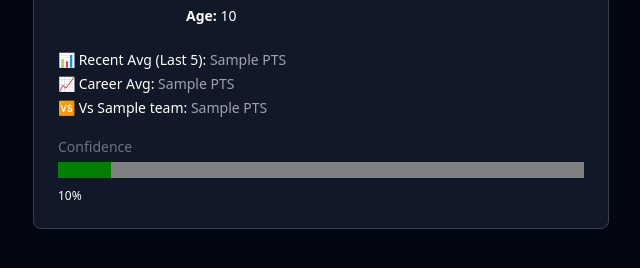
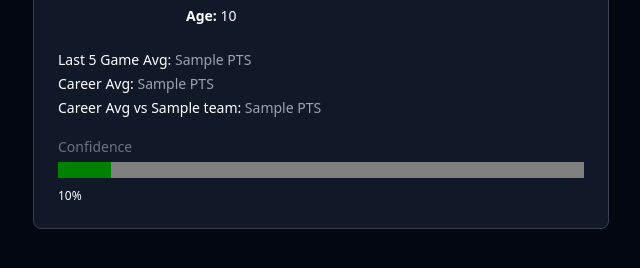
Before and after one commit to lukechambers5/nba-points-ml, a Flask app: template templates/index.html in a window 1280 px wide. Shown: the part 459-727 px from the top of the page, without its empty margins (319-959 px from the left). Run offline with Flask 3, Linux system fonts and the light colour scheme; the template is opened without the code that fills it: most values are stand-ins (such as "Sample title", 1, 10 or a date in 2020); some libraries are stand-ins or nearby versions.

Commit message:
changed frontend

```diff
--- a/templates/index.html
+++ b/templates/index.html
@@ -41,9 +41,9 @@
       </div>
 
       <div class="mt-6 space-y-1 text-sm text-gray-400">
-        <p>📊 <span class="text-white">Recent Avg (Last 5):</span> {{ prediction.recent_ppg }} PTS</p>
-        <p>📈 <span class="text-white">Career Avg:</span> {{ prediction.career_ppg }} PTS</p>
-        <p>🆚 <span class="text-white">Vs {{ team }}:</span> {{ prediction.vs_team_ppg }} PTS</p>
+        <p><span class="text-white">Last 5 Game Avg:</span> {{ prediction.recent_ppg }} PTS</p>
+        <p><span class="text-white">Career Avg:</span> {{ prediction.career_ppg }} PTS</p>
+        <p><span class="text-white">Career Avg vs {{ team }}:</span> {{ prediction.vs_team_ppg }} PTS</p>
       </div>
 
       <div class="mt-4">
```
